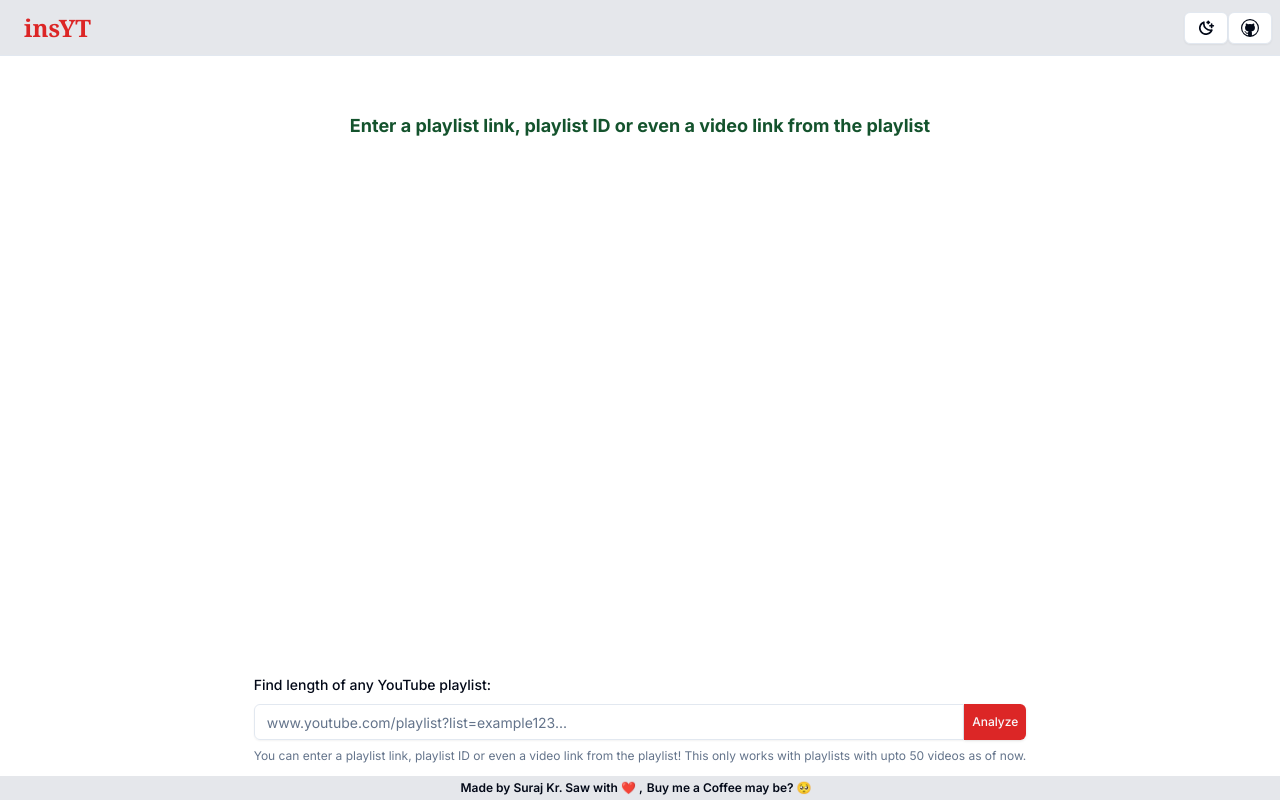
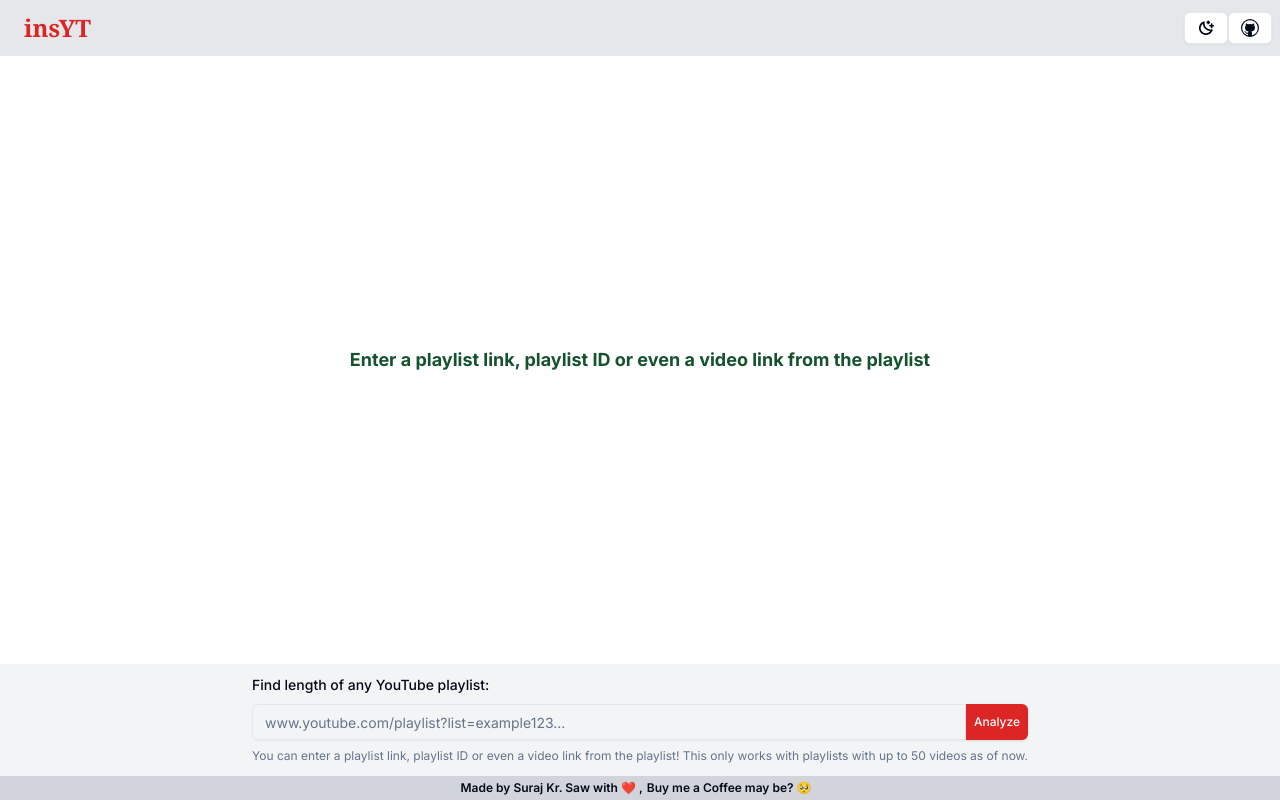
Before and after one commit to SupercoolKartik/InsYT-Client, a Next.js app: page / in a window 1280 px wide. Built offline with nearby package versions, Linux system fonts and the light colour scheme; no server answers.

Commit message:
Changed the content font and adjusted the scroll fictionality to display the whole content

```diff
--- a/app/page.tsx
+++ b/app/page.tsx
@@ -45,7 +45,6 @@ export default function Home() {
   async function onSubmit(values: z.infer<typeof formSchema>) {
     setContent("loading");
     const url = values.urlField;
-    console.log(url);
     const regex = /(?:list=)(.*)/;
     const match = url.match(regex);
     if (match) {
@@ -113,19 +112,19 @@ export default function Home() {
   };
 
   return (
-    <main className="min-h-screen">
+    <main className="flex flex-col min-h-screen">
       <Navbar />
-      <div className="main-content flex flex-grow flex-col justify-center items-center my-14 text-xs md:text-lg mx-5">
-        {content == "instructions" && (
+      <div className="flex-grow flex flex-col justify-center items-center overflow-auto text-md md:text-lg mx-5">
+        {content === "instructions" && (
           <span className="font-bold text-green-900">
             Enter a playlist link, playlist ID or even a video link from the
             playlist
           </span>
         )}
-        {content == "loading" && (
+        {content === "loading" && (
           <span className="font-bold text-green-800">Loading...</span>
         )}
-        {content == "insights" && (
+        {content === "insights" && (
           <div className="flex flex-col">
             <span>
               {" "}
@@ -142,10 +141,11 @@ export default function Home() {
             </span>
 
             {responseData?.playlist_length && (
-              <ul className=" mt-5">
+              <ul className="mt-5">
                 <li>The time it will gonna take you to watch</li>
                 <li>
-                  At normal speed: {formatTime(responseData.playlist_length, 1)}
+                  At normal speed :{" "}
+                  {formatTime(responseData.playlist_length, 1)}
                 </li>
                 <li>
                   At 1.25x : {formatTime(responseData.playlist_length, 1.25)}
@@ -164,7 +164,7 @@ export default function Home() {
       </div>
 
       {/* Form + Footer */}
-      <div className="form+footer w-full fixed bottom-0 flex flex-col justify-center items-center space-y-3">
+      <div className="form-footer w-full sticky bottom-0 flex flex-col justify-center items-center pt-2 space-y-3 bg-gray-100 dark:bg-gray-900">
         <Form {...form}>
           <form
             onSubmit={form.handleSubmit((data) => {
@@ -200,7 +200,7 @@ export default function Home() {
                   <FormDescription className="text-xs sm:md">
                     You can enter a playlist link, playlist ID or even a video
                     link from the playlist! This only works with playlists with
-                    upto 50 videos as of now.
+                    up to 50 videos as of now.
                   </FormDescription>
                   <FormMessage />
                 </FormItem>
--- a/components/footer.tsx
+++ b/components/footer.tsx
@@ -2,7 +2,7 @@ import Link from "next/link";
 
 const Footer = () => {
   return (
-    <footer className="w-full flex flex-col sm:flex-row text-xs sm:font-semibold font-normal items-center justify-center  bg-gray-200  dark:bg-gray-950 py-1">
+    <footer className="w-full flex flex-col sm:flex-row text-xs sm:font-semibold font-normal items-center justify-center  bg-gray-300  dark:bg-gray-950 py-1">
       <div>
         Made by <Link href="#">Suraj Kr. Saw</Link> with ❤️ ,{" "}
       </div>
```
